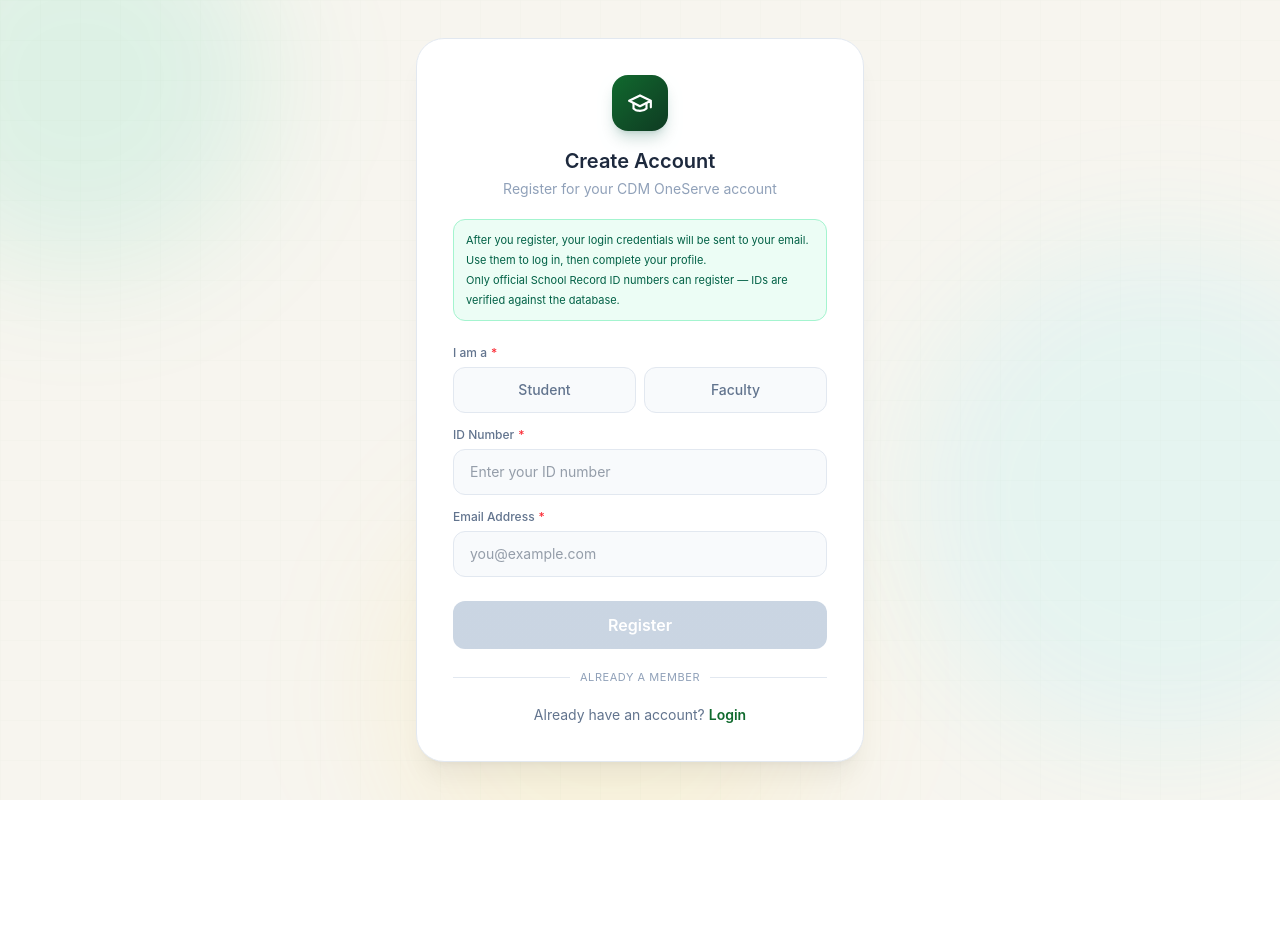
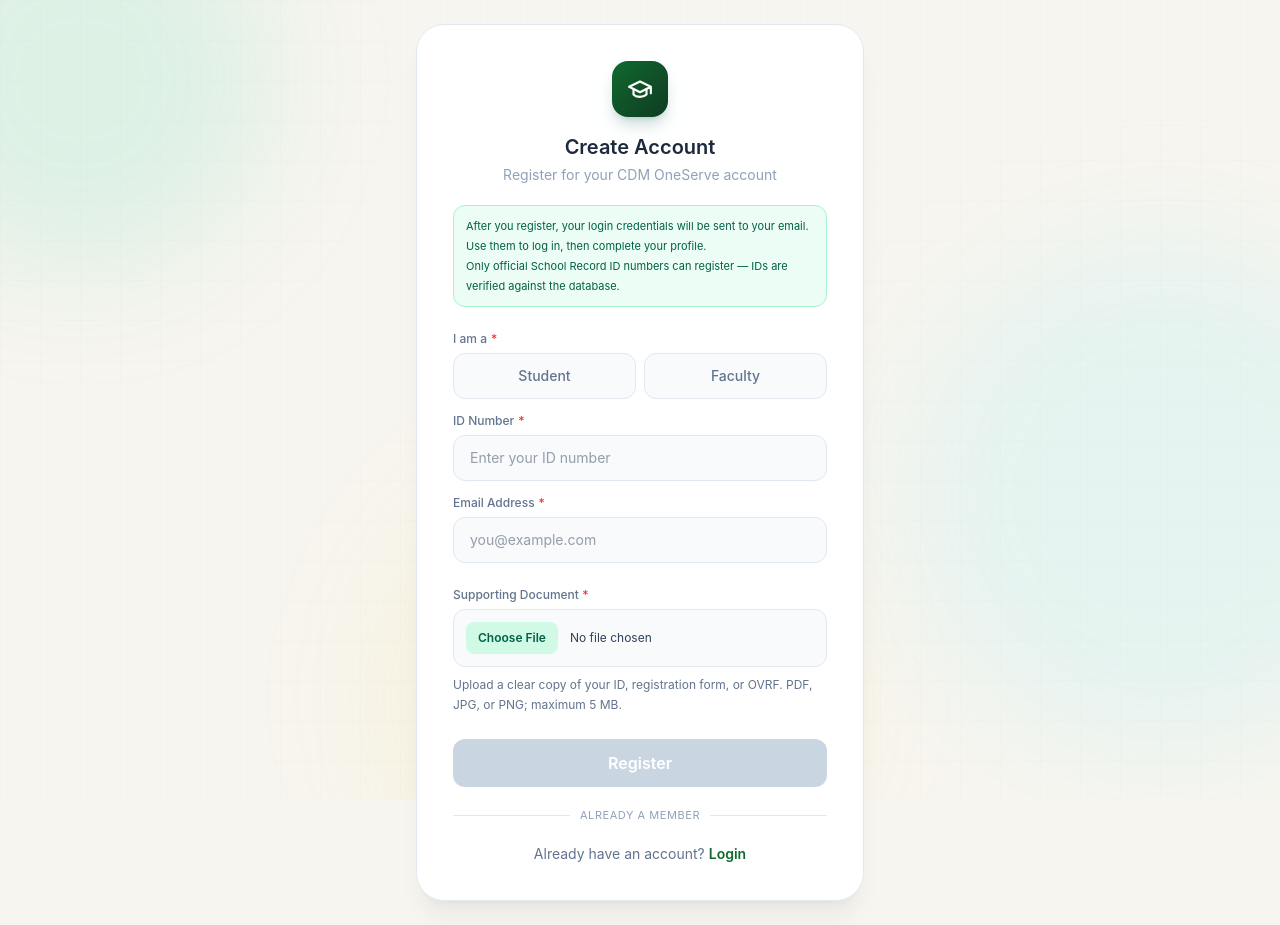
Before and after one commit to yanyancrz/cdm-oneserve-student-portal, a React (Vite) app: page /register in a window 1280 px wide. Before the commit the page ends 800 px from the top, so only its background shows below. Built offline with nearby package versions, Linux system fonts and the light colour scheme; no server answers.

Commit message:
Add supporting document upload to registration

```diff
--- a/src/pages/Register/Register.jsx
+++ b/src/pages/Register/Register.jsx
@@ -7,7 +7,7 @@ import BackgroundLayout from "../../layouts/BackgroundLayout";
 
 // =========================================================
 // REGISTER (new flow)
-// Fields: Student/Faculty ID Number + Email + Role only.
+// Fields: Student/Faculty ID Number, Email, Role and supporting document.
 // No names, no password here.
 // After submit, the backend emails the user their login
 // credentials. Names + role confirmation move to Setup Profile.
@@ -20,6 +20,25 @@ export default function Register() {
     const [idNumber, setIdNumber] = useState("");
     const [role, setRole] = useState("");
     const [email, setEmail] = useState("");
+    const [supportingDocument, setSupportingDocument] = useState(null);
+
+    const handleDocumentChange = (event) => {
+        const file = event.target.files?.[0];
+        setSupportingDocument(null);
+        if (!file) return;
+        if (!/\.(pdf|jpe?g|png)$/i.test(file.name) ||
+            !["application/pdf", "image/jpeg", "image/png"].includes(file.type)) {
+            toast.error("Please upload a PDF, JPG, or PNG file.");
+            event.target.value = "";
+            return;
+        }
+        if (file.size === 0 || file.size > 5 * 1024 * 1024) {
+            toast.error("Please upload a non-empty file up to 5 MB.");
+            event.target.value = "";
+            return;
+        }
+        setSupportingDocument(file);
+    };
 
     const [loading, setLoading] = useState(false);
 
@@ -66,6 +85,10 @@ export default function Register() {
             return "Please enter a valid email address.";
         }
 
+        if (!supportingDocument) {
+            return "Please upload an ID, registration form, or OVRF.";
+        }
+
         return null;
     };
 
@@ -74,6 +97,7 @@ export default function Register() {
         idNumber.trim() &&
         email.trim() &&
         isValidEmail(email) &&
+        supportingDocument &&
         !loading;
 
     // =========================================================
@@ -106,25 +130,17 @@ export default function Register() {
         setLoading(true);
 
         try {
+            const formData = new FormData();
+            formData.append("idNumber", idNumber.trim());
+            formData.append("role", role);
+            formData.append("email", email.trim());
+            formData.append("supportingDocument", supportingDocument);
             const response = await fetch(
-                `${API_URL}/api/auth/register`,
+                `${API_URL}/api/auth/register-with-document`,
                 {
                     method: "POST",
 
-                    headers: {
-                        "Content-Type":
-                            "application/json",
-                    },
-
-                    body: JSON.stringify({
-                        idNumber:
-                            idNumber.trim(),
-
-                        role,
-
-                        email:
-                            email.trim(),
-                    }),
+                    body: formData,
                 }
             );
 
@@ -489,6 +505,25 @@ export default function Register() {
                             REGISTER BUTTON
                         ================================================= */}
 
+                        <div className="mb-6">
+                            <label htmlFor="supporting-document" className="mb-1.5 block text-xs font-medium text-slate-500">
+                                Supporting Document <span className="text-red-500">*</span>
+                            </label>
+                            <input
+                                id="supporting-document"
+                                type="file"
+                                accept=".pdf,.jpg,.jpeg,.png,application/pdf,image/jpeg,image/png"
+                                onChange={handleDocumentChange}
+                                disabled={loading}
+                                required
+                                aria-describedby="supporting-document-help"
+                                className="w-full rounded-xl border border-slate-200 bg-slate-50 p-3 text-xs text-slate-700 file:mr-3 file:rounded-lg file:border-0 file:bg-emerald-100 file:px-3 file:py-2 file:font-semibold file:text-emerald-800"
+                            />
+                            <p id="supporting-document-help" className="mt-2 text-xs leading-5 text-slate-500">
+                                Upload a clear copy of your ID, registration form, or OVRF. PDF, JPG, or PNG; maximum 5 MB.
+                            </p>
+                        </div>
+
                         <button
                             onClick={handleRegisterClick}
                             disabled={
@@ -636,6 +671,11 @@ export default function Register() {
                                 </dd>
                             </div>
 
+                            <div className="flex items-start justify-between gap-4">
+                                <dt className="text-slate-400">Supporting document</dt>
+                                <dd className="min-w-0 break-all text-right font-semibold text-slate-800">{supportingDocument?.name}</dd>
+                            </div>
+
                             <p className="rounded-xl border border-emerald-200 bg-emerald-50 px-3 py-2 text-xs leading-5 text-emerald-800">
                                 Your login credentials will be sent to
                                 this email after you continue.
```
Also changed, not shown: 1 other file (tests, documents, lock files or other folders).
